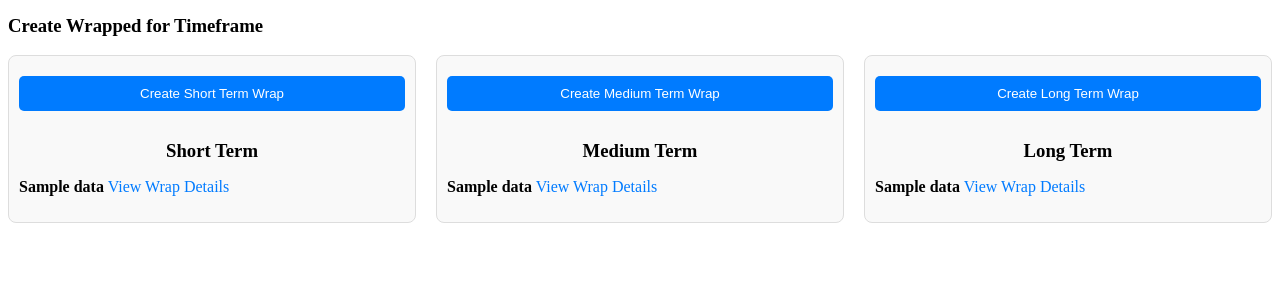
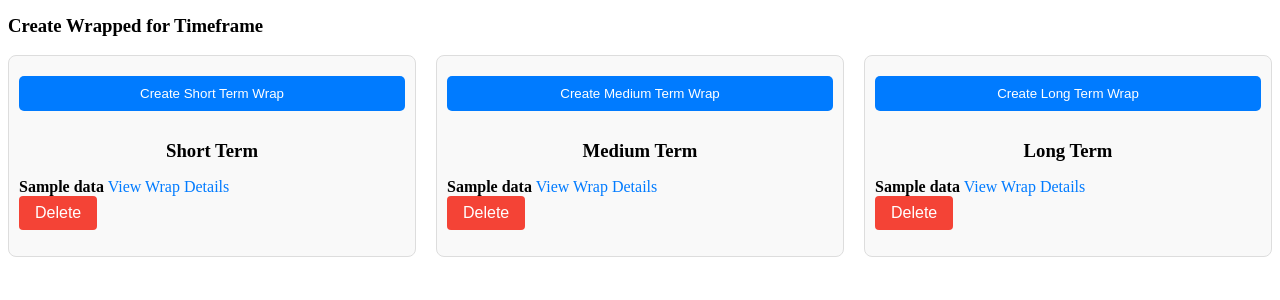
Before and after one commit to CS2340-Team-36/spotify_wrapper, a Django app: template accounts/templates/accounts/dashboard.html in a window 1280 px wide. Shown: the part 172-472 px from the top of the page. Run offline with Django 5.2, Linux system fonts and the light colour scheme; the template is opened without the code that fills it: most values are stand-ins (such as "Sample title", 1, 10 or a date in 2020).

Commit message:
back button and delete button

```diff
--- a/accounts/templates/accounts/dashboard.html
+++ b/accounts/templates/accounts/dashboard.html
@@ -49,6 +49,21 @@
         .create-wrap-btn:hover {
             background-color: #0056b3;
         }
+        .delete-btn {
+            background-color: #f44336; /* Red */
+            color: white;
+            border: none;
+            padding: 8px 16px;
+            text-align: center;
+            text-decoration: none;
+            display: inline-block;
+            font-size: 16px;
+            border-radius: 4px;
+            cursor: pointer;
+        }
+        .delete-btn:hover {
+            background-color: #e53935;
+        }
     </style>
 </head>
 <body>
@@ -73,12 +88,13 @@
                     {% for data in short_term_wraps %}
                         <li>
                             <strong>{{ data.wrap_name }}</strong>
-                            <!-- <ul>
-                                {% for track in data.top_tracks.items %}
-                                    <li>{{ track.name }} by {{ track.artists.0.name }}</li>
-                                {% endfor %}
-                            </ul> -->
                             <a href="{% url 'wrap_detail' data.id %}">View Wrap Details</a>
+
+                            <!-- Delete Wrap Form -->
+                            <form action="{% url 'delete_wrap' data.id %}" method="POST" onsubmit="return confirm('Are you sure you want to delete this wrap?');">
+                                {% csrf_token %}
+                                <button type="submit" class="delete-btn">Delete</button>
+                            </form>
                         </li>
                     {% endfor %}
                 </ul>
@@ -96,12 +112,13 @@
                     {% for data in medium_term_wraps %}
                         <li>
                             <strong>{{ data.wrap_name }}</strong>
-                            <!-- <ul>
-                                {% for track in data.top_tracks.items %}
-                                    <li>{{ track.name }} by {{ track.artists.0.name }}</li>
-                                {% endfor %}
-                            </ul> -->
                             <a href="{% url 'wrap_detail' data.id %}">View Wrap Details</a>
+
+                            <!-- Delete Wrap Form -->
+                            <form action="{% url 'delete_wrap' data.id %}" method="POST" onsubmit="return confirm('Are you sure you want to delete this wrap?');">
+                                {% csrf_token %}
+                                <button type="submit" class="delete-btn">Delete</button>
+                            </form>
                         </li>
                     {% endfor %}
                 </ul>
@@ -119,12 +136,13 @@
                     {% for data in long_term_wraps %}
                         <li>
                             <strong>{{ data.wrap_name }}</strong>
-                            <!-- <ul>
-                                {% for track in data.top_tracks.items %}
-                                    <li>{{ track.name }} by {{ track.artists.0.name }}</li>
-                                {% endfor %}
-                            </ul> -->
                             <a href="{% url 'wrap_detail' data.id %}">View Wrap Details</a>
+
+                            <!-- Delete Wrap Form -->
+                            <form action="{% url 'delete_wrap' data.id %}" method="POST" onsubmit="return confirm('Are you sure you want to delete this wrap?');">
+                                {% csrf_token %}
+                                <button type="submit" class="delete-btn">Delete</button>
+                            </form>
                         </li>
                     {% endfor %}
                 </ul>
--- a/accounts/urls.py
+++ b/accounts/urls.py
@@ -12,4 +12,5 @@ urlpatterns = [
     path('create_wrapped/', views.create_wrapped, name='create_wrapped'),
     path('wrap/<int:wrap_id>/', views.wrap_detail, name='wrap_detail'),
     path('contact/', views.contact_page, name='contact_page'),
+    path('delete-wrap/<int:wrap_id>/', views.delete_wrap, name='delete_wrap'),
 ]
--- a/spotify_wrapped/templates/spotify_wrapped/wrap_detail.html
+++ b/spotify_wrapped/templates/spotify_wrapped/wrap_detail.html
@@ -12,6 +12,10 @@
 </head>
 <body>
     <div class="wrap-container">
+        <!-- button to go back to dashboard -->
+        <a href="http://localhost:8000/accounts/dashboard/" class="back-btn">
+            <button type="button">Back to Dashboard</button>
+        </a>
         <!-- Theme toggle button -->
         <!-- <button id="toggle-theme" class="theme-toggle-btn">Toggle Light Mode</button> -->
 
```
Also changed, not shown: accounts/views.py (+16 -2 lines), static/css/wrap_detail.css (+27 -0 lines).
